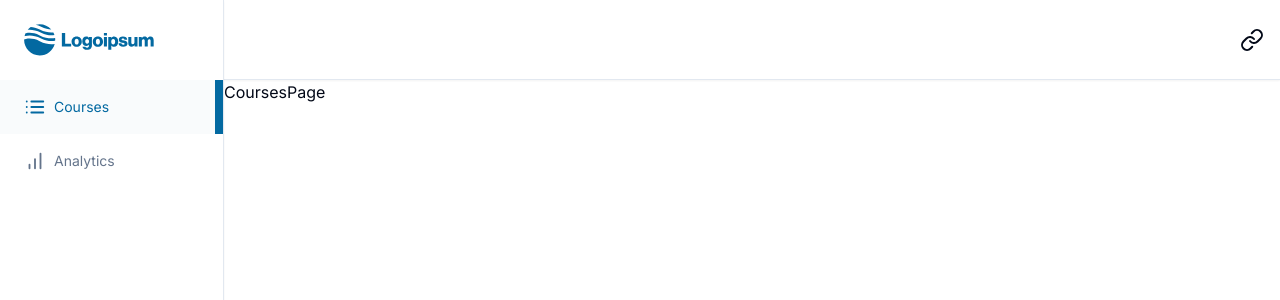
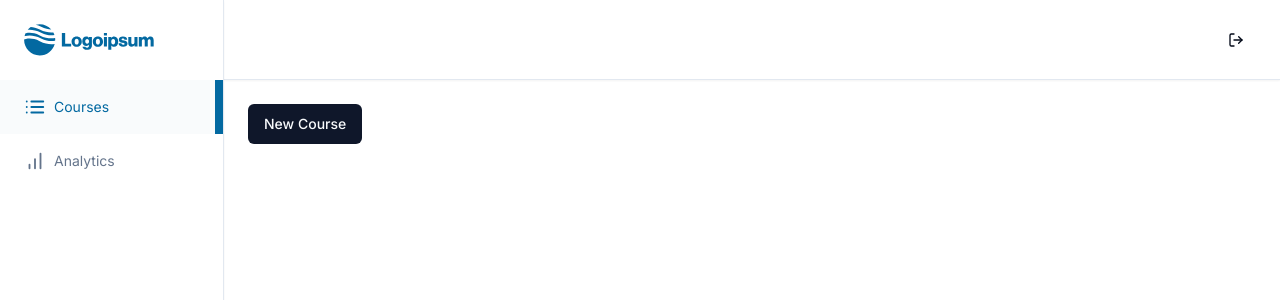
Before and after one commit to lokeshgaddam20/LMS-project, a Next.js app: page /teacher/courses in a window 1280 px wide. Shown: the top 300 px of the page. Built offline with nearby package versions, Linux system fonts and the light colour scheme.

Commit message:
navbar-routes solve

```diff
--- a/app/(dashboard)/(routes)/teacher/courses/page.tsx
+++ b/app/(dashboard)/(routes)/teacher/courses/page.tsx
@@ -1,7 +1,11 @@
+import { Button } from "@/components/ui/button";
+
 const CoursesPage = () => {
     return (
-        <div>
-            CoursesPage
+        <div className="p-6">
+            <Button>
+                New Course
+            </Button>
         </div>
      );
 }
--- a/app/(dashboard)/_components/navbar-routes.tsx
+++ b/app/(dashboard)/_components/navbar-routes.tsx
@@ -2,8 +2,10 @@
 
 import { UserButton } from "@clerk/nextjs";
 import { usePathname} from "next/navigation";
+import { LogOut} from "lucide-react";
+import Link from "next/link";
 import { Button } from "@/components/ui/button";
-import { LogOut, Link } from "lucide-react";
+
 
 export const NavbarRoutes = () => {
   const pathname = usePathname();
@@ -16,14 +18,15 @@
       {isTeacherPage || isPlayerPage ? (
         <Link href="/">
           <Button size="sm" variant="ghost">
-            <LogOut className="h-4 w-4 mr-2" />
-            Exit
+            <LogOut className="h-4 w-4 mr-2">
+              Exit
+            </LogOut>
           </Button>
         </Link>
       ) : (
         <Link href="/teacher/courses">
           <Button size="sm" variant="ghost">
-            Teacher Mode
+            Teacher mode
           </Button>
         </Link>
       )}
```
